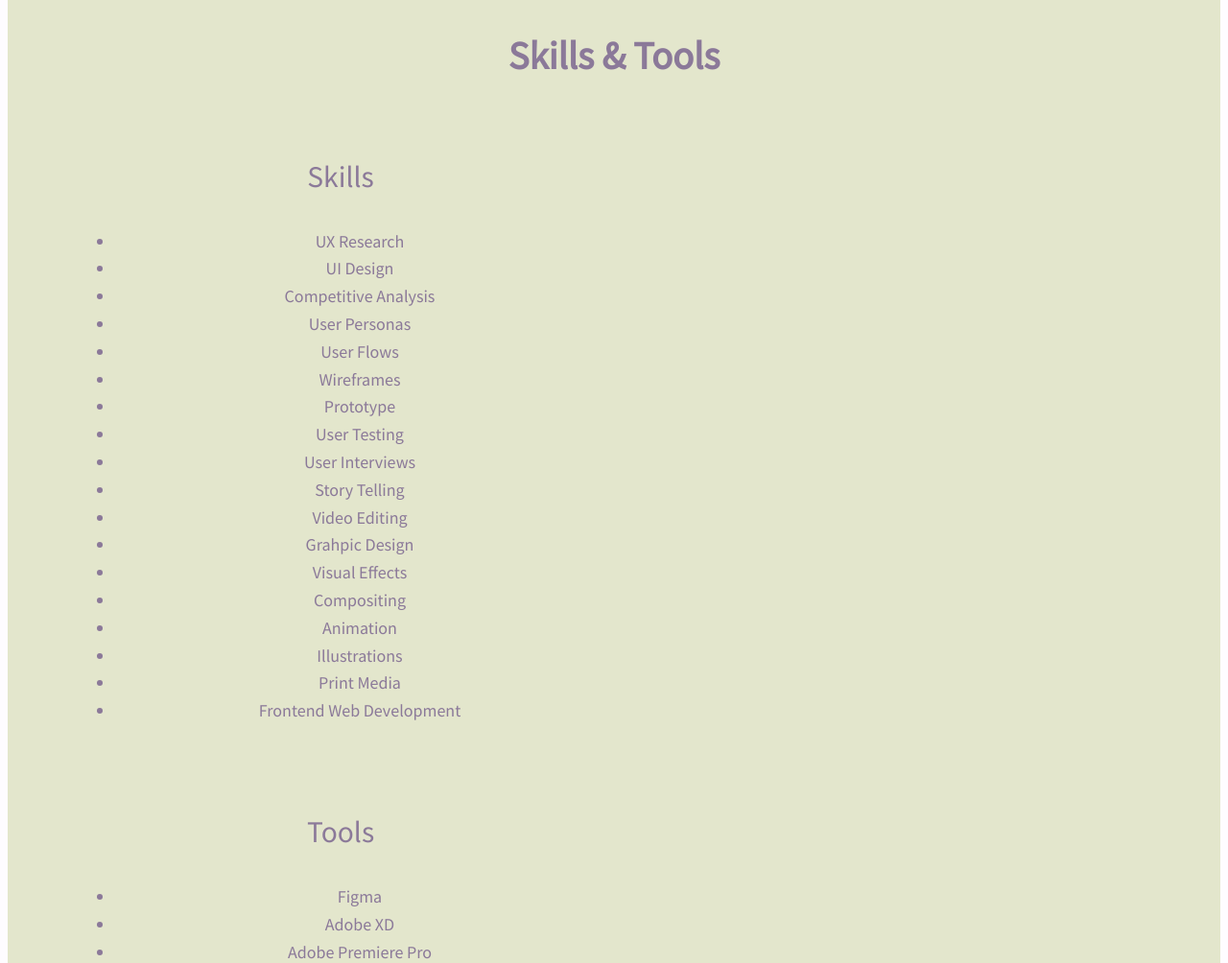
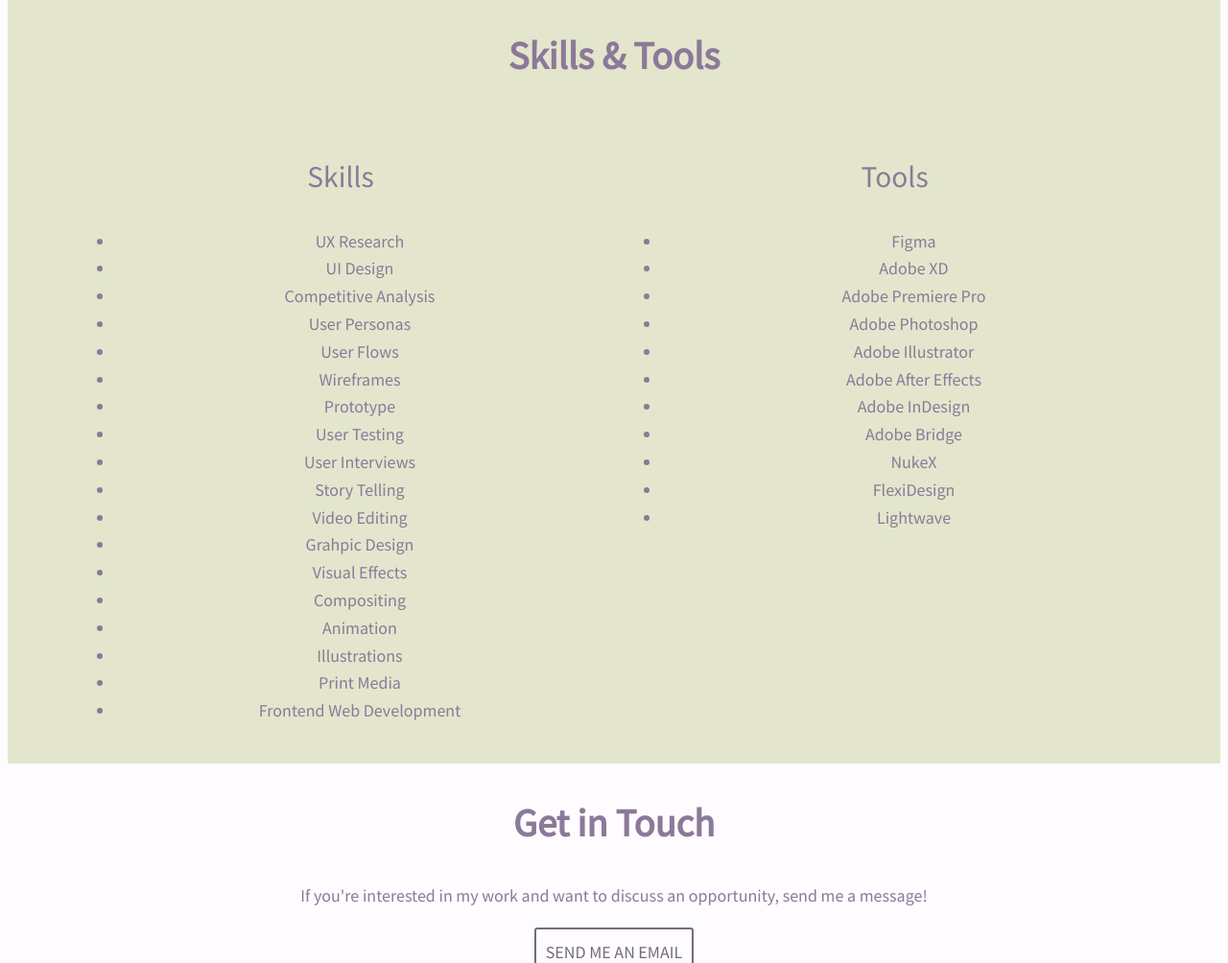
Before and after one commit to rosebud23x/portfolio-website, a plain HTML site: page about.html in a window 1280 px wide. Shown: the part 1163-2167 px from the top of the page at 96% size. Drawn offline with Linux system fonts and the light colour scheme.

Commit message:
code fixes

```diff
--- a/about.html
+++ b/about.html
@@ -49,8 +49,8 @@
     <div><!-- Skill and Tools Column -->
     <div id="skills-and-tools" class="container center">
       <h2>Skills & Tools</h2>
-      <div id="skills" class="row">
-        <div id="uiux" class="center col-xs-1 col-md-6 col-lg-6 col-xl-6">
+
+      <div id="skills" class="center col-xs-1 col-md-6 col-lg-6 col-xl-6">
         <h3>Skills</h3>
         <ul>
           <li>UX Research</li>
@@ -93,7 +93,6 @@
       </div><!-- Tools-end -->
     </div><!-- Skills-amd-tolls-End -->
   </div>
-</div>
 </div>
 </div>
 </main>
--- a/css/style.css
+++ b/css/style.css
@@ -319,6 +319,11 @@ main {
   padding-top: 0px;
 }
 
+#skills{
+  text-align: left;
+}
+
+
 
 }
 
```
Also changed, not shown: ._about.html, ._index.html, ._tokyoshark.html.
